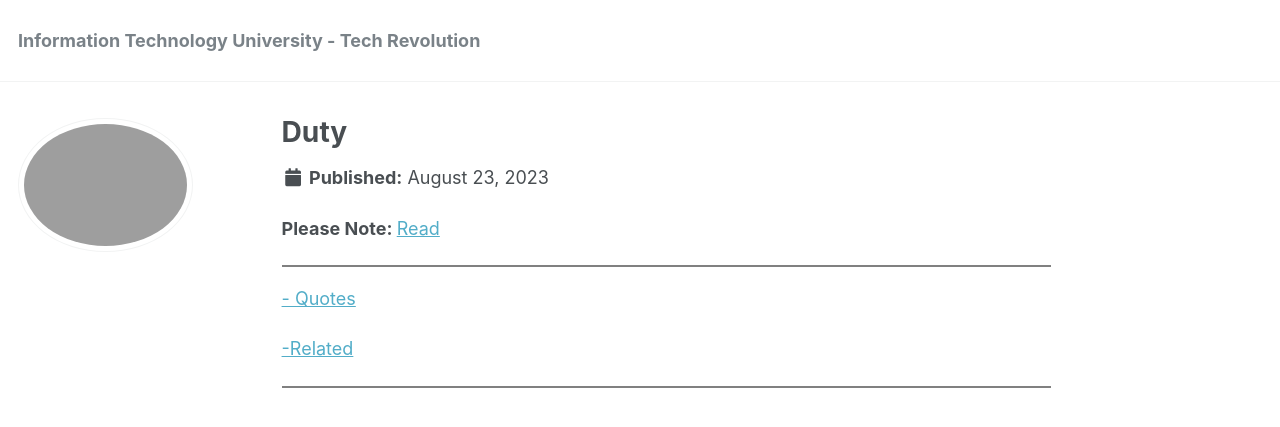
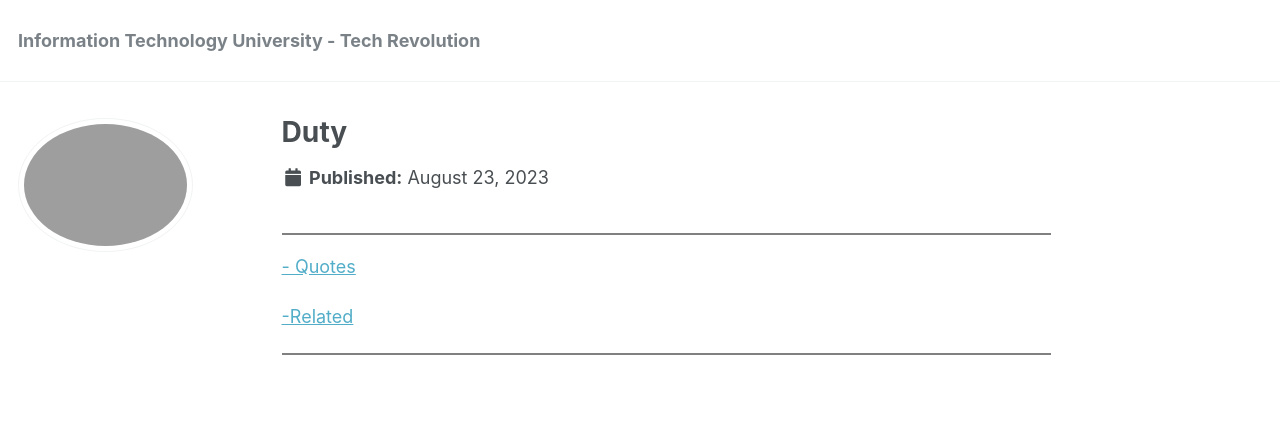
Before and after one commit to phdcsseiden/phdcsseiden.github.io, a Jekyll site: the page built from _pages/Duty.md, in a window 1280 px wide. Shown: the top 427 px of the page. Built offline with Jekyll 4.4.1, drawn with Linux system fonts in a browser that asks for light colours.

Commit message:
Update Duty.md

```diff
--- a/_pages/Duty.md
+++ b/_pages/Duty.md
@@ -9,7 +9,7 @@ modified: 2023-08-23
 
 
 
-<b> Please Note: </b>  <a href=" https://phdcsseiden.github.io/Please/ ">  Read </a>
+
 
 
 <hr style="height:2px;border-width:0;color:gray;background-color:gray">
```
